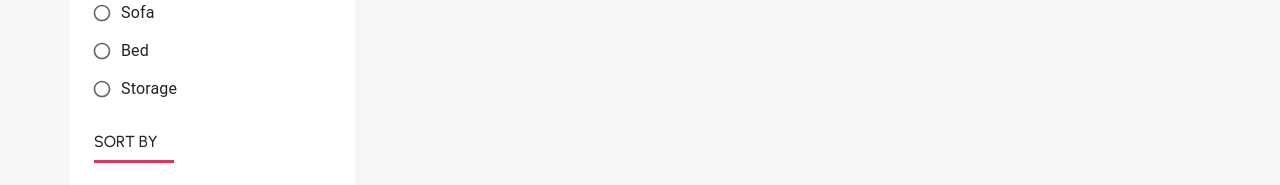
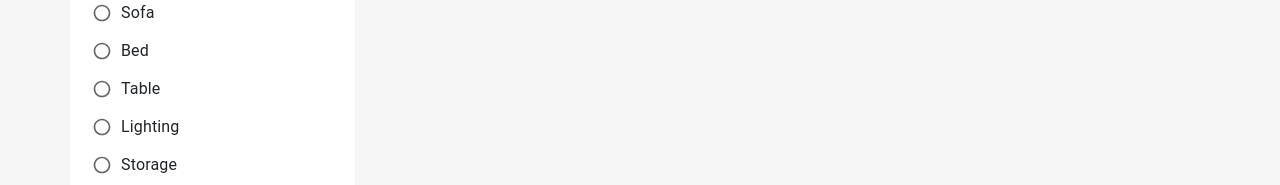
Before and after one commit to bskumawat09/Fernitor-Client, a React (Create React App) app: page /shop in a window 1280 px wide. Shown: the part 600-785 px from the top of the page. Built offline with nearby package versions, Linux system fonts and the light colour scheme; no server answers.

Commit message:
Minor improvements

```diff
--- a/src/components/products/Products.js
+++ b/src/components/products/Products.js
@@ -32,7 +32,7 @@ const Products = ({ cat, featured, sort, limit }) => {
 	}, [cat, featured, sort, limit]);
 
 	return (
-		<div class="row g-3">
+		<div className="row g-3">
 			{products.map((item) => (
 				<div className="col-6 col-sm-4">
 					<div className="bg-white">
--- a/src/components/reviews/Reviews.js
+++ b/src/components/reviews/Reviews.js
@@ -19,7 +19,7 @@ const Reviews = ({ pid }) => {
 		const getReviews = async () => {
 			try {
 				const response = await publicRequest.get(`/reviews/products/${pid}`);
-				console.log("ReviewsRes", response.data);
+				// console.log("ReviewsRes", response.data);
 				setReviews(response.data.reviews);
 			} catch (err) {
 				console.log("ERROR", err);
@@ -50,7 +50,7 @@ const Reviews = ({ pid }) => {
 				<div className="row">
 					<div className="col-lg-6 mb-5 px-3">
 						<div className="title">
-							<h4>Add a Review</h4>
+							<h4>Add review</h4>
 						</div>
 						<div className="review-box w-80">
 							<Rating
@@ -86,7 +86,7 @@ const Reviews = ({ pid }) => {
 					</div>
 					<div className="col-lg-6 mb-5 px-3">
 						<div className="title">
-							<h4>Reviews</h4>
+							<h4>Reviews({reviews.length})</h4>
 						</div>
 						{reviews.map((review) => (
 							<div className="review-item bg-white p-3 mb-2">
--- a/src/pages/explore/Explore.js
+++ b/src/pages/explore/Explore.js
@@ -65,6 +65,16 @@ const Explore = () => {
 										label="Bed"
 									/>
 									<FormControlLabel
+										value="table"
+										control={<Radio size="small" />}
+										label="Table"
+									/>
+									<FormControlLabel
+										value="lighting"
+										control={<Radio size="small" />}
+										label="Lighting"
+									/>
+									<FormControlLabel
 										value="storage"
 										control={<Radio size="small" />}
 										label="Storage"
--- a/src/pages/product/Product.js
+++ b/src/pages/product/Product.js
@@ -89,12 +89,16 @@ const Product = () => {
 							</h5>
 							<hr />
 							<div className="d-flex align-items-center my-2">
-								<IconButton className="me-2">
-									<Remove onClick={() => handleQuantity("decrement")} />
+								<IconButton
+									className="me-2"
+									onClick={() => handleQuantity("decrement")}>
+									<Remove />
 								</IconButton>
 								<span className="text-capitalize number">{quantity}</span>
-								<IconButton className="ms-2">
-									<Add onClick={() => handleQuantity("increment")} />
+								<IconButton
+									className="ms-2"
+									onClick={() => handleQuantity("increment")}>
+									<Add />
 								</IconButton>
 								<div
 									className="text-capitalize add-to-cart-icon-btn ms-5"
```
